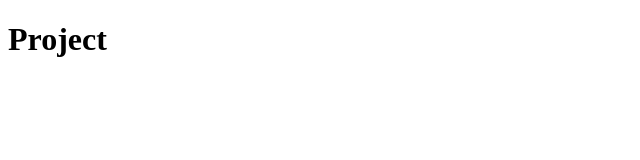
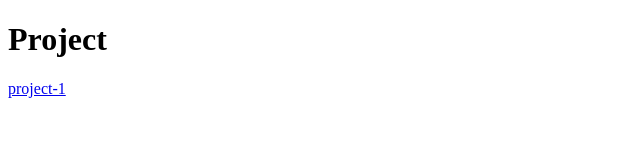
Before and after one commit to ShiyanZhu/ShiyanZhu.github.io, a plain HTML site: page projects/index.html in a window 1280 px wide. Shown: the full height of the page, 0-640 px from the left. Drawn offline with Linux system fonts and the light colour scheme.

Commit message:
added index

```diff
--- a/projects/index.html
+++ b/projects/index.html
@@ -7,5 +7,6 @@
 </head>
 <body>
     <h1>Project</h1>
+    <a href="project-1/index.html">project-1</a>
 </body>
 </html>
```
